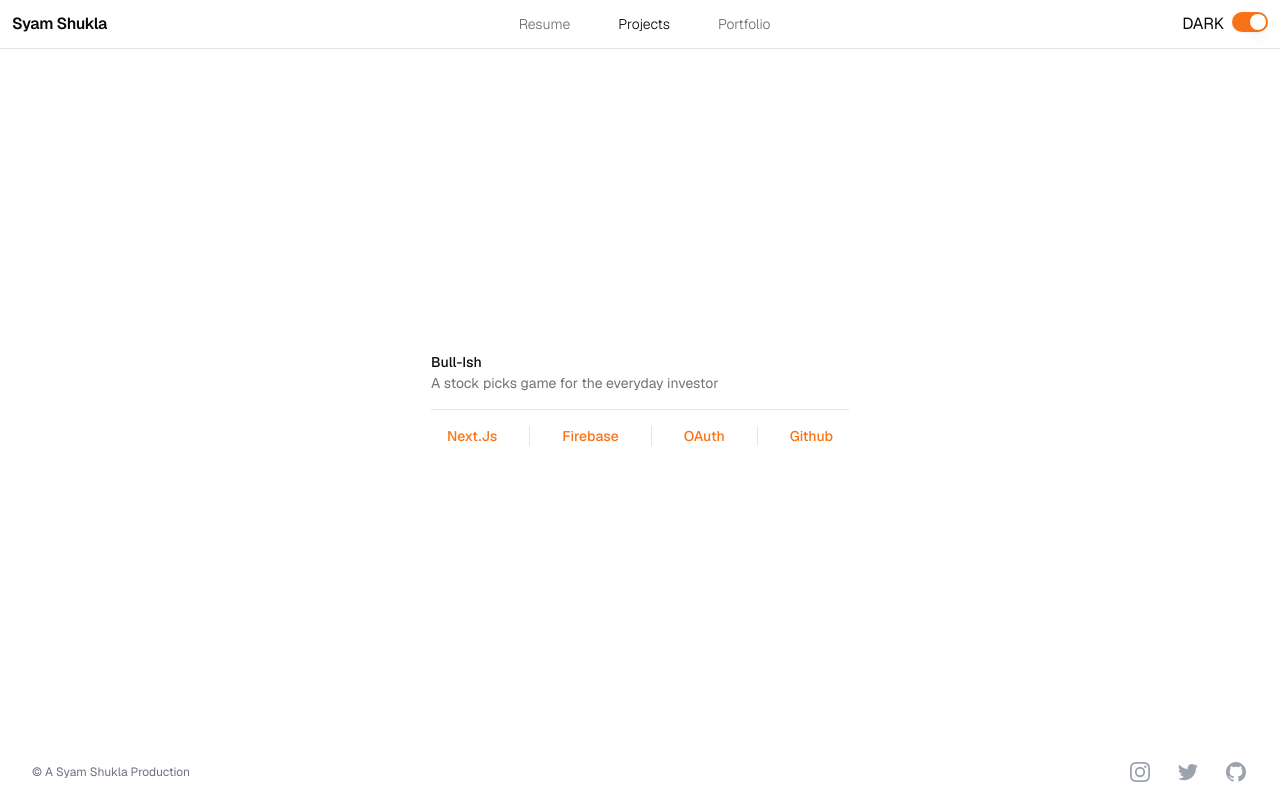
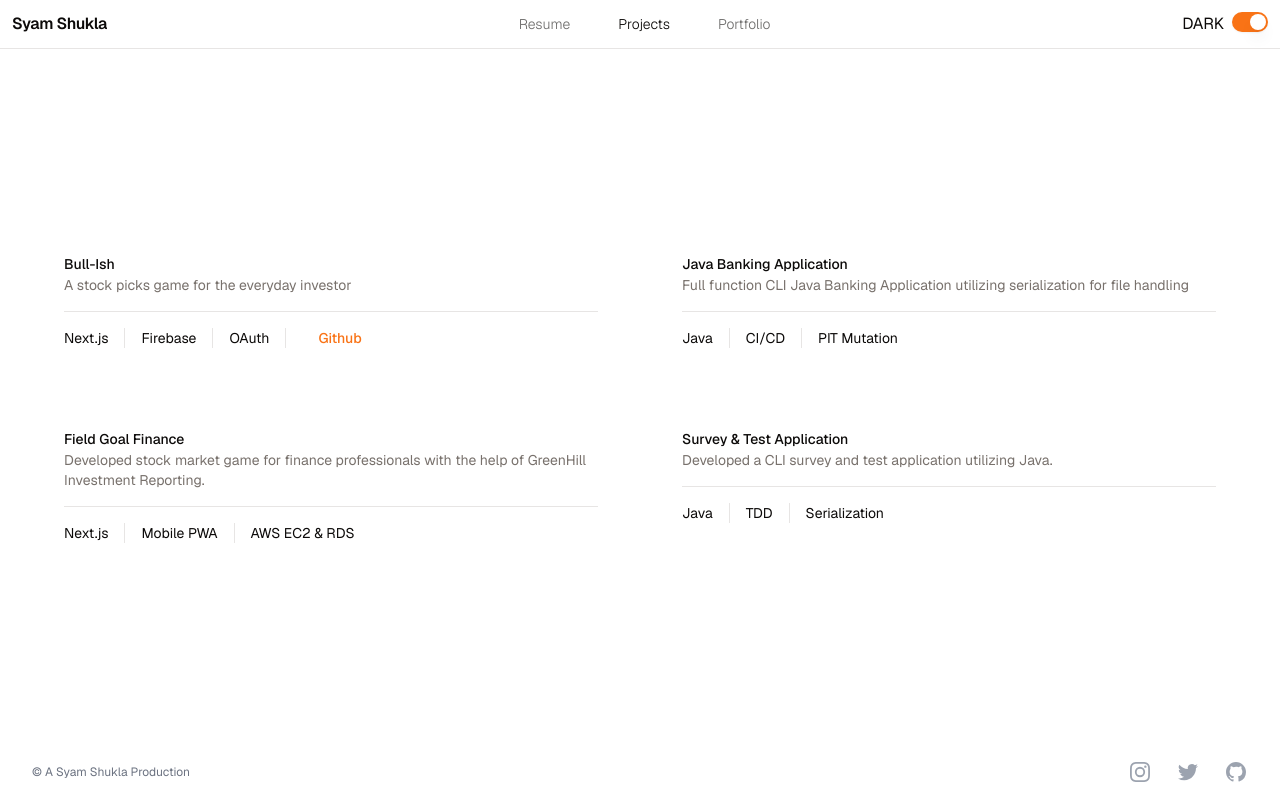
Before and after one commit to syamshukla/site, a Next.js app: page /projects in a window 1280 px wide. Built offline with nearby package versions, Linux system fonts and the light colour scheme.

Commit message:
new Projects

```diff
--- a/src/components/projects/bullish.tsx
+++ b/src/components/projects/bullish.tsx
@@ -13,7 +13,7 @@ import Link from 'next/link'
 export class Bullish extends Component {
   render() {
     return (
-      <>
+      <div>
         <div className="space-y-1">
           <Link href="https://bullish-bull-ish.vercel.app/">
             <h4 className="text-sm font-medium leading-none">Bull-Ish</h4>
@@ -24,92 +24,11 @@ export class Bullish extends Component {
         </div>
         <Separator className="my-4" />
         <div className="flex h-5 items-center space-x-4 text-sm">
-          <div>
-            <HoverCard>
-              <HoverCardTrigger asChild>
-                <Button variant="link">Next.Js</Button>
-              </HoverCardTrigger>
-              <HoverCardContent className="w-80">
-                <div className="flex justify-between space-x-4">
-                  <Avatar>
-                    <AvatarImage src="https://github.com/vercel.png" />
-                    <AvatarFallback>VC</AvatarFallback>
-                  </Avatar>
-                  <div className="space-y-1">
-                    <h4 className="text-sm font-semibold">@nextjs</h4>
-                    <p className="text-sm">
-                      The React Framework – created and maintained by @vercel.
-                    </p>
-                    <div className="flex items-center pt-2">
-                      <CalendarIcon className="mr-2 h-4 w-4 opacity-70" />{' '}
-                      <span className="text-xs text-muted-foreground">
-                        Joined December 2021
-                      </span>
-                    </div>
-                  </div>
-                </div>
-              </HoverCardContent>
-            </HoverCard>
-          </div>
+          <div>Next.js</div>
           <Separator orientation="vertical" />
-          <div>
-            <HoverCard>
-              <HoverCardTrigger asChild>
-                <Button variant="link">Firebase</Button>
-              </HoverCardTrigger>
-              <HoverCardContent className="w-80">
-                <div className="flex justify-between space-x-4">
-                  <Avatar>
-                    <AvatarImage src="https://cdn4.iconfinder.com/data/icons/google-i-o-2016/512/google_firebase-2-512.png" />
-                    <AvatarFallback>Goog</AvatarFallback>
-                  </Avatar>
-                  <div className="space-y-1">
-                    <h4 className="text-sm font-semibold">@google</h4>
-                    <p className="text-sm">
-                      Database and hosting solution – created and maintained by
-                      @Google.
-                    </p>
-                    <div className="flex items-center pt-2">
-                      <CalendarIcon className="mr-2 h-4 w-4 opacity-70" />{' '}
-                      <span className="text-xs text-muted-foreground">
-                        Joined April 2012
-                      </span>
-                    </div>
-                  </div>
-                </div>
-              </HoverCardContent>
-            </HoverCard>
-          </div>
+          <div>Firebase</div>
           <Separator orientation="vertical" />
-          <div>
-            <HoverCard>
-              <HoverCardTrigger asChild>
-                <Button variant="link">OAuth</Button>
-              </HoverCardTrigger>
-              <HoverCardContent className="w-80">
-                <div className="flex justify-between space-x-4">
-                  <Avatar>
-                    <AvatarImage src="https://farm3.static.flickr.com/2074/1529124811_aad3ecabf6_o.png" />
-                    <AvatarFallback>Goog</AvatarFallback>
-                  </Avatar>
-                  <div className="space-y-1">
-                    <h4 className="text-sm font-semibold">@OAuth</h4>
-                    <p className="text-sm">
-                      OAuth is an authentication protocol that allows a user to
-                      approve application to act on their behalf without sharing
-                      their password.
-                    </p>
-                    <div className="flex items-center pt-2">
-                      <CalendarIcon className="mr-2 h-4 w-4 opacity-70" />{' '}
-                      <span className="text-xs text-muted-foreground">
-                        Joined November 2006
-                      </span>
-                    </div>
-                  </div>
-                </div>
-              </HoverCardContent>
-            </HoverCard>
-          </div>
+          <div>OAuth</div>
           <Separator orientation="vertical" />
           <div>
             {' '}
@@ -118,7 +37,7 @@ export class Bullish extends Component {
             </Link>{' '}
           </div>
         </div>
-      </>
+      </div>
     )
   }
 }
--- /dev/null
+++ b/src/components/projects/fieldGoal.tsx
@@ -0,0 +1,32 @@
+import React, { Component } from 'react'
+import { Separator } from '@/components/ui/separator'
+import Link from 'next/link'
+export class FieldGoal extends Component {
+  render() {
+    return (
+      <>
+        <div className="space-y-1">
+          <Link href="">
+            <h4 className="text-sm font-medium leading-none">
+              Field Goal Finance
+            </h4>
+          </Link>
+          <p className="text-sm text-muted-foreground">
+            Developed stock market game for finance professionals with the help
+            of GreenHill Investment Reporting.
+          </p>
+        </div>
+        <Separator className="my-4" />
+        <div className="flex h-5 items-center space-x-4 text-sm">
+          <div>Next.js</div>
+          <Separator orientation="vertical" />
+          <div>Mobile PWA</div>
+          <Separator orientation="vertical" />
+          <div>AWS EC2 & RDS</div>
+        </div>
+      </>
+    )
+  }
+}
+
+export default FieldGoal
--- /dev/null
+++ b/src/components/projects/javaBank.tsx
@@ -0,0 +1,41 @@
+import React, { Component } from 'react'
+
+import { CalendarIcon } from '@radix-ui/react-icons'
+import { Separator } from '@/components/ui/separator'
+import { Avatar, AvatarFallback, AvatarImage } from '@/components/ui/avatar'
+import { Button } from '@/components/ui/button'
+import {
+  HoverCard,
+  HoverCardContent,
+  HoverCardTrigger,
+} from '@/components/ui/hover-card'
+import Link from 'next/link'
+export class JavaBank extends Component {
+  render() {
+    return (
+      <>
+        <div className="space-y-1">
+          <Link href="">
+            <h4 className="text-sm font-medium leading-none">
+              Java Banking Application
+            </h4>
+          </Link>
+          <p className="text-sm text-muted-foreground">
+            Full function CLI Java Banking Application utilizing serialization
+            for file handling
+          </p>
+        </div>
+        <Separator className="my-4" />
+        <div className="flex h-5 items-center space-x-4 text-sm">
+          <div>Java</div>
+          <Separator orientation="vertical" />
+          <div>CI/CD</div>
+          <Separator orientation="vertical" />
+          <div>PIT Mutation</div>
+        </div>
+      </>
+    )
+  }
+}
+
+export default JavaBank
--- a/src/components/projects/layout.tsx
+++ b/src/components/projects/layout.tsx
@@ -1,11 +1,28 @@
 'use client'
 import React, { useEffect, useState } from 'react'
 import { Bullish } from '@/components/projects/bullish'
+import { JavaBank } from '@/components/projects/javaBank'
+import FieldGoal from './fieldGoal'
+import SurveyTest from './surveyTest'
 
 export default function PlayLayout() {
   return (
-    <div>
-      <Bullish></Bullish>
+    <div className="mx-auto grid max-w-screen-xl grid-cols-1 gap-5 p-4 md:grid-cols-2 md:p-8">
+      <div className="p-4 md:p-8">
+        {' '}
+        <Bullish></Bullish>
+      </div>
+
+      <div className="p-4 md:p-8">
+        <JavaBank> </JavaBank>
+      </div>
+      <div className="p-4 md:p-8">
+        {' '}
+        <FieldGoal></FieldGoal>
+      </div>
+      <div className="p-4 md:p-8">
+        <SurveyTest></SurveyTest>
+      </div>
     </div>
   )
 }
--- /dev/null
+++ b/src/components/projects/surveyTest.tsx
@@ -0,0 +1,31 @@
+import React, { Component } from 'react'
+import { Separator } from '@/components/ui/separator'
+import Link from 'next/link'
+export class SurveyTest extends Component {
+  render() {
+    return (
+      <>
+        <div className="space-y-1">
+          <Link href="">
+            <h4 className="text-sm font-medium leading-none">
+              Survey & Test Application
+            </h4>
+          </Link>
+          <p className="text-sm text-muted-foreground">
+            Developed a CLI survey and test application utilizing Java.
+          </p>
+        </div>
+        <Separator className="my-4" />
+        <div className="flex h-5 items-center space-x-4 text-sm">
+          <div>Java</div>
+          <Separator orientation="vertical" />
+          <div>TDD</div>
+          <Separator orientation="vertical" />
+          <div>Serialization</div>
+        </div>
+      </>
+    )
+  }
+}
+
+export default SurveyTest
```
